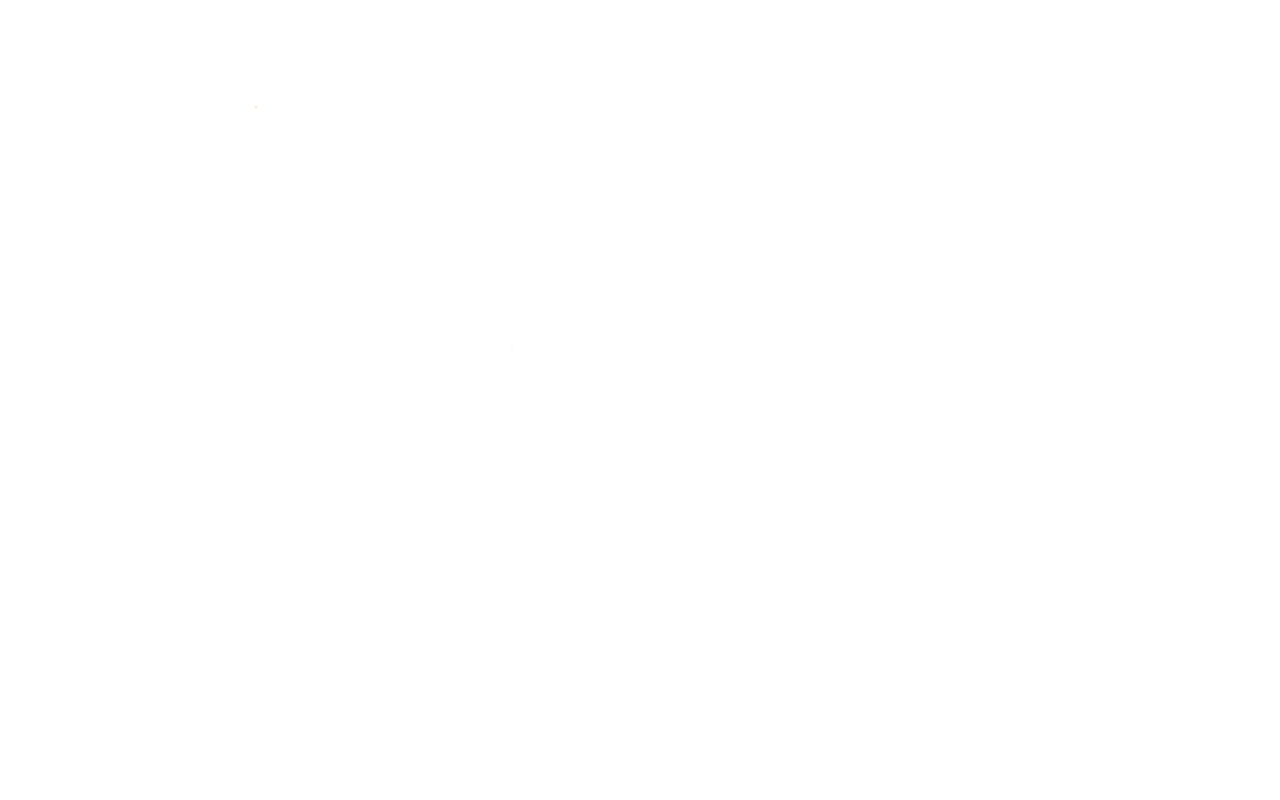
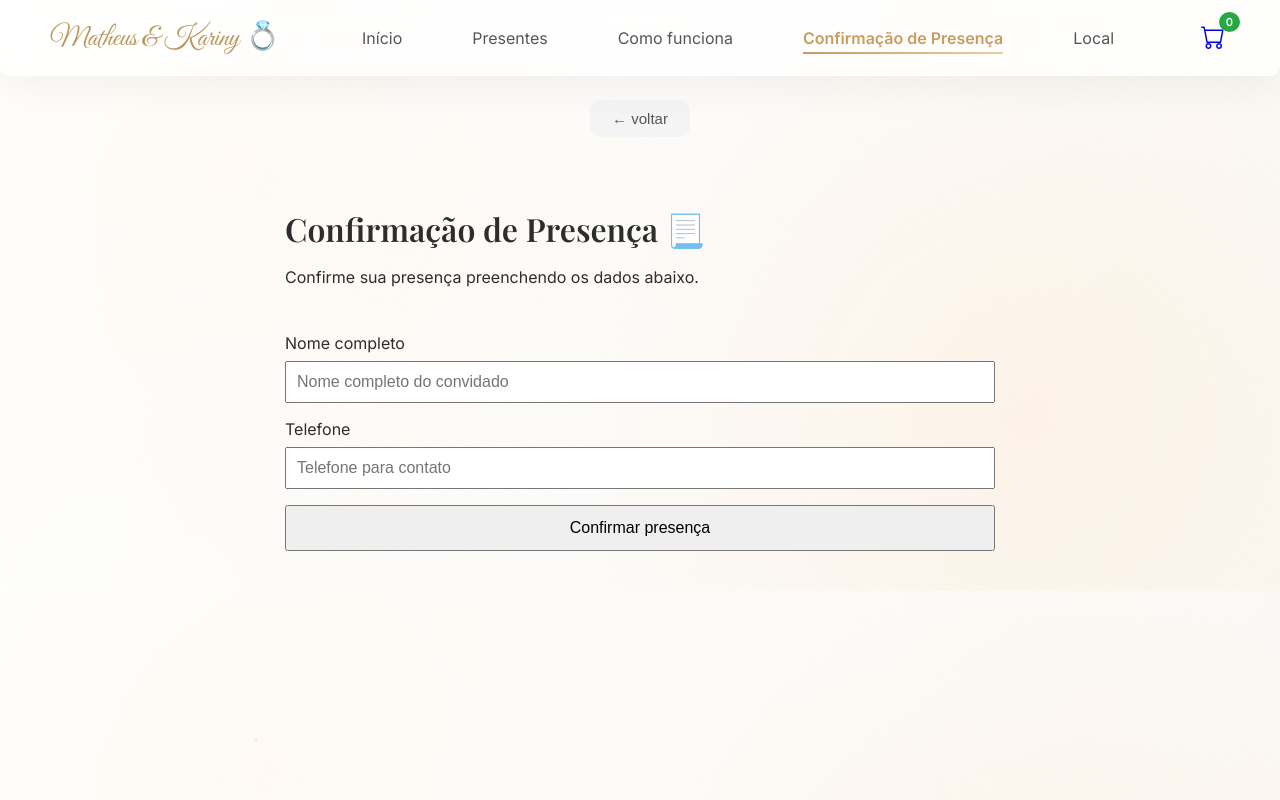
Before and after one commit to Matheus-Fernando-br/Casamento, a React (Vite) app in the folder FrontEnd/Casamento/: page /presenca in a window 1280 px wide. Before the commit this address had no page. Built offline with nearby package versions, Linux system fonts and the light colour scheme.

Commit message:
Data corrijida e inicio lista de convidados

```diff
--- a/FrontEnd/Casamento/index.html
+++ b/FrontEnd/Casamento/index.html
@@ -1,7 +1,6 @@
 <!doctype html>
 <html lang="pt-BR">
   <head>
-
     <!-- básico -->
     <meta charset="UTF-8" />
     <meta name="viewport" content="width=device-width, initial-scale=1.0" />
@@ -32,11 +31,17 @@
     />
     <meta property="og:type" content="website" />
     <meta property="og:image" content="/logo-site.png" />
-    <meta property="og:url" content="https://casamentomatheusekariny.vercel.app" />
+    <meta
+      property="og:url"
+      content="https://casamentomatheusekariny.vercel.app"
+    />
 
     <!-- Twitter -->
     <meta name="twitter:card" content="summary_large_image" />
-    <meta name="twitter:title" content="Matheus & Kariny | Nosso Casamento 💍" />
+    <meta
+      name="twitter:title"
+      content="Matheus & Kariny | Nosso Casamento 💍"
+    />
     <meta
       name="twitter:description"
       content="Participe desse momento especial e acompanhe nossa história até o grande dia ✨"
@@ -44,10 +49,16 @@
     <meta name="twitter:image" content="/logo-site.png" />
 
     <!-- fonte opcional elegante -->
-    <link rel="preconnect" href="https://fonts.googleapis.com">
-    <link rel="preconnect" href="https://fonts.gstatic.com" crossorigin>
-    <link href="https://fonts.googleapis.com/css2?family=Great+Vibes&family=Inter:wght@300;400;500;600&family=Playfair+Display:wght@400;600&display=swap" rel="stylesheet">
-    <link href="https://fonts.googleapis.com/css2?family=Great+Vibes&family=Inter:wght@300;400;600&family=Playfair+Display:wght@400;600&display=swap" rel="stylesheet">
+    <link rel="preconnect" href="https://fonts.googleapis.com" />
+    <link rel="preconnect" href="https://fonts.gstatic.com" crossorigin />
+    <link
+      href="https://fonts.googleapis.com/css2?family=Great+Vibes&family=Inter:wght@300;400;500;600&family=Playfair+Display:wght@400;600&display=swap"
+      rel="stylesheet"
+    />
+    <link
+      href="https://fonts.googleapis.com/css2?family=Great+Vibes&family=Inter:wght@300;400;600&family=Playfair+Display:wght@400;600&display=swap"
+      rel="stylesheet"
+    />
   </head>
 
   <body>
--- a/FrontEnd/Casamento/src/components/Hero.jsx
+++ b/FrontEnd/Casamento/src/components/Hero.jsx
@@ -13,7 +13,7 @@ export default function Hero() {
 
   useEffect(() => {
     const intervalo = setInterval(() => {
-      const dataAlvo = new Date("2026-11-14T15:30:00");
+      const dataAlvo = new Date("2027-04-17T19:00:00");
       const agora = new Date();
 
       const diferenca = dataAlvo - agora;
@@ -41,16 +41,25 @@ export default function Hero() {
   }, []);
 
   return (
-    <div className="hero" style={{ backgroundImage: `url(${bg})`, display: "flex", flexDirection: "column", alignItems: "center", justifyContent: "center" }}>
+    <div
+      className="hero"
+      style={{
+        backgroundImage: `url(${bg})`,
+        display: "flex",
+        flexDirection: "column",
+        alignItems: "center",
+        justifyContent: "center",
+      }}
+    >
       <div className="overlay"></div>
 
       <div className="hero-content">
         <h1>Matheus & Kariny 💍</h1>
 
-        <p>Nosso casamento será dia 14 de Novembro às 15:30 💖</p>
+        <p>Nosso casamento será dia 17 de Abril de 2027 às 19:00 💖</p>
       </div>
 
-      <div className="contagem" style={{marginTop: 80}}>
+      <div className="contagem" style={{ marginTop: 80 }}>
         <h2>Contagem regressiva para o grande dia:</h2>
 
         <div className="contador-cards">
--- a/FrontEnd/Casamento/src/components/Navbar.jsx
+++ b/FrontEnd/Casamento/src/components/Navbar.jsx
@@ -34,6 +34,13 @@ export default function Navbar() {
         </NavLink>
 
         <NavLink
+          to="/presenca"
+          className={({ isActive }) => (isActive ? "active" : "")}
+        >
+          Confirmação de Presença
+        </NavLink>
+
+        <NavLink
           to="/local"
           className={({ isActive }) => (isActive ? "active" : "")}
         >
@@ -41,20 +48,16 @@ export default function Navbar() {
         </NavLink>
       </div>
 
-       <div className="cart">
+      <div className="cart">
         <NavLink
           to="/carrinho"
-          className={({ isActive }) => isActive ? "active" : ""}
+          className={({ isActive }) => (isActive ? "active" : "")}
         >
           <i className="bi bi-cart"></i>
 
-          <span className="cart-count">
-            {cart.length}
-          </span>
+          <span className="cart-count">{cart.length}</span>
         </NavLink>
       </div>
-
     </div>
-
-  )
+  );
 }
--- a/FrontEnd/Casamento/src/pages/Local.jsx
+++ b/FrontEnd/Casamento/src/pages/Local.jsx
@@ -1,31 +1,23 @@
-import Navbar from "../components/Navbar"
-import BotaoVoltar from "../components/BotaoVoltar"
+import Navbar from "../components/Navbar";
+import BotaoVoltar from "../components/BotaoVoltar";
 
 export default function Local() {
+  return (
+    <>
+      <Navbar />
 
-  return (
-
-    <>
-
-      <Navbar/>
-
-      <BotaoVoltar/>
+      <BotaoVoltar />
 
       <section className="local-container">
-
         <div className="local-header">
-
           <h1>Local do Evento 📍</h1>
 
           <p>
             Fique atento ao local onde celebraremos esse momento tão especial
           </p>
-
         </div>
 
-
         <div className="mapa-wrapper">
-
           <iframe
             src="https://www.google.com/maps/embed?pb=!1m18!1m12!1m3!1d3757.9195304558625!2d-42.64780502548959!3d-19.630737729058005!2m3!1f0!2f0!3f0!3m2!1i1024!2i768!4f13.1!3m3!1m2!1s0xa54f7f290f8a27%3A0x36bd8b493a2265b5!2zU8OtdGlvIEZyw7Npcw!5e0!3m2!1spt-BR!2sbr!4v1774521932322!5m2!1spt-BR!2sbr"
             width="100%"
@@ -35,26 +27,14 @@ export default function Local() {
             loading="lazy"
             referrerPolicy="no-referrer-when-downgrade"
           />
-
         </div>
 
+        <div className="evento-info">
+          <div className="data">📅 17 de Abril de 2027</div>
 
-        <div className="evento-info">
-
-          <div className="data">
-            📅 14 de novembro de 2026
-          </div>
-
-          <div className="hora">
-            ⏰ 15:30
-          </div>
-
+          <div className="hora">⏰ 19:00</div>
         </div>
-
       </section>
-
     </>
-
-  )
-
+  );
 }
--- /dev/null
+++ b/FrontEnd/Casamento/src/pages/Presenca.jsx
@@ -0,0 +1,80 @@
+import Navbar from "../components/Navbar";
+import BotaoVoltar from "../components/BotaoVoltar";
+import { useState } from "react";
+
+export default function Presenca() {
+  const [nome, setNome] = useState("");
+  const [telefone, setTelefone] = useState("");
+  const [enviado, setEnviado] = useState(false);
+
+  const handleSubmit = (event) => {
+    event.preventDefault();
+    setEnviado(true);
+  };
+
+  return (
+    <>
+      <Navbar />
+
+      <BotaoVoltar />
+
+      <div className="faq">
+        <div style={{ marginBottom: 40, lineHeight: 2 }}>
+          <h1>Confirmação de Presença 📃</h1>
+
+          <p>Confirme sua presença preenchendo os dados abaixo.</p>
+        </div>
+
+        <form onSubmit={handleSubmit} style={{ display: "grid", gap: "16px" }}>
+          <label
+            style={{ display: "flex", flexDirection: "column", gap: "8px" }}
+          >
+            Nome completo
+            <input
+              type="text"
+              value={nome}
+              onChange={(e) => setNome(e.target.value)}
+              placeholder="Nome completo do convidado"
+              required
+              style={{ padding: "10px", fontSize: "16px" }}
+            />
+          </label>
+
+          <label
+            style={{ display: "flex", flexDirection: "column", gap: "8px" }}
+          >
+            Telefone
+            <input
+              type="tel"
+              value={telefone}
+              onChange={(e) => setTelefone(e.target.value)}
+              placeholder="Telefone para contato"
+              required
+              style={{ padding: "10px", fontSize: "16px" }}
+            />
+          </label>
+
+          <button
+            type="submit"
+            style={{ padding: "12px", fontSize: "16px", cursor: "pointer" }}
+          >
+            Confirmar presença
+          </button>
+        </form>
+
+        {enviado && (
+          <div
+            style={{
+              marginTop: "24px",
+              padding: "16px",
+              background: "#f0f0f0",
+            }}
+          >
+            <strong>Obrigado!</strong>
+            <p>Seu contato foi registrado. Aguarde nossa confirmação.</p>
+          </div>
+        )}
+      </div>
+    </>
+  );
+}
--- a/FrontEnd/Casamento/src/routes/AppRoutes.jsx
+++ b/FrontEnd/Casamento/src/routes/AppRoutes.jsx
@@ -7,19 +7,21 @@ import Presentes from "../pages/Presentes";
 import Carrinho from "../pages/Carrinho";
 import Pix from "../pages/Pix";
 import ComoFunciona from "../pages/ComoFunciona";
+import Presenca from "../pages/Presenca";
 import Local from "../pages/Local";
-import ScrollToTop from "../components/ScrollToTop"
+import ScrollToTop from "../components/ScrollToTop";
 
 export default function AppRoutes() {
   return (
     <BrowserRouter>
-    <ScrollToTop/>
+      <ScrollToTop />
       <Routes>
         <Route path="/" element={<Home />} />
         <Route path="/presentes" element={<Presentes />} />
         <Route path="/carrinho" element={<Carrinho />} />
         <Route path="/pix" element={<Pix />} />
         <Route path="/como-funciona" element={<ComoFunciona />} />
+        <Route path="/presenca" element={<Presenca />} />
         <Route path="/local" element={<Local />} />
       </Routes>
     </BrowserRouter>
```
Also changed, not shown: FrontEnd/Casamento/src/context/CartContext.jsx (+11 -38 lines), 1 other file (tests, documents, lock files or other folders).
